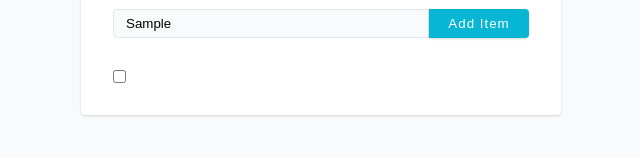
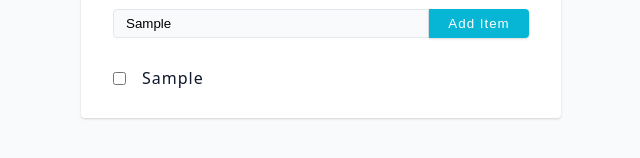
Before and after one commit to isnendyankp/groceryBud, a React (Vite) app: page / in a window 1280 px wide. Both pictures are taken after typing "Sample" into the empty fields and a click on the button "Add Item". Shown: the part 200-358 px from the top of the page, without its empty margins (319-959 px from the left). Built offline with nearby package versions, Linux system fonts and the light colour scheme; the HTML template or start-up script is replaced by a standard one.

Commit message:
Add p with  pass in item.name to div

```diff
--- a/src/SingleItem.jsx
+++ b/src/SingleItem.jsx
@@ -4,6 +4,7 @@ const SingleItem = ({item, removeItem}) => {
   return (
     <div className='single-item'>
       <input type="checkbox" />
+      <p>{item.name}</p>
     </div>
   )
 }
@@ -15,3 +16,4 @@ export default SingleItem
 // S7-235: add item prop & removeItem prop
 // S7-235: Add className single-item to div
 // S7-235: Add input checkbox to div
+// S7-235: Add p with  pass in item.name to div
```
